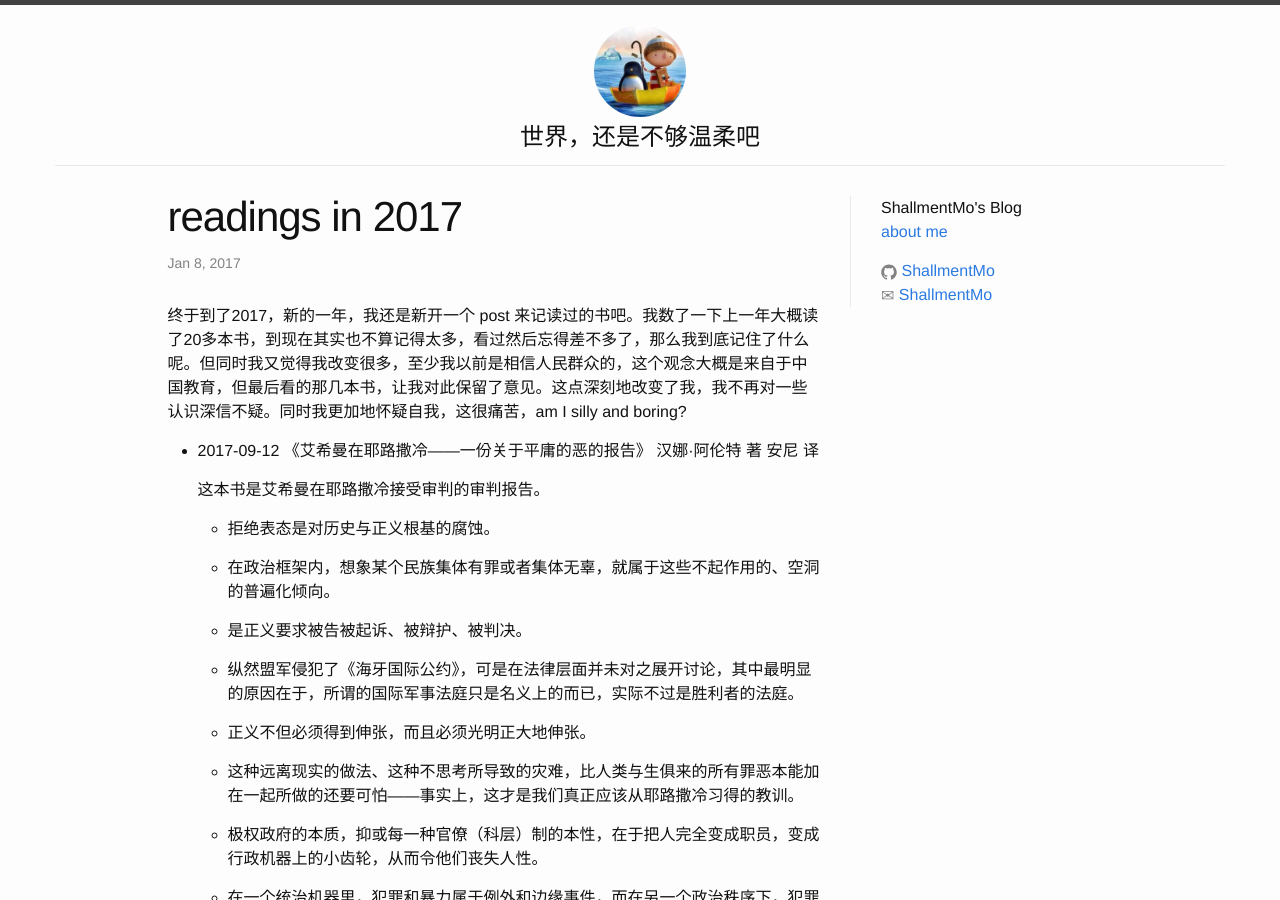
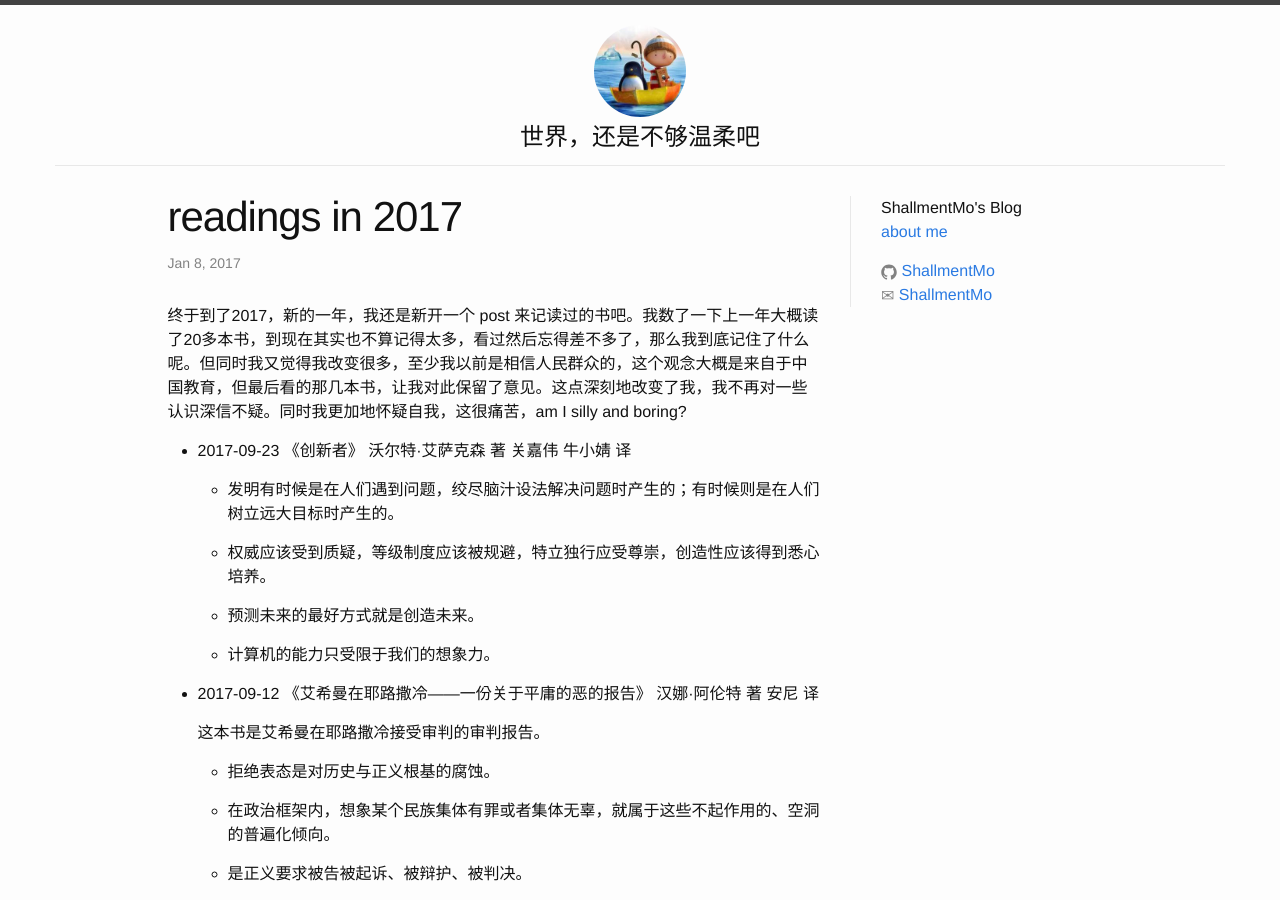
Before and after one commit to ShallmentMo/shallmentmo.github.com, a Jekyll site: the page built from _posts/2017-01-08-readings-in-2017.md, in a window 1280 px wide and 900 px high. Built offline with Jekyll 4.4.1, drawn with Linux system fonts in a browser that asks for light colours.

Commit message:
add 2017-09-23 reading

```diff
--- a/_posts/2017-01-08-readings-in-2017.md
+++ b/_posts/2017-01-08-readings-in-2017.md
@@ -6,6 +6,16 @@ categories: posts
 ---
 
 终于到了2017，新的一年，我还是新开一个 post 来记读过的书吧。我数了一下上一年大概读了20多本书，到现在其实也不算记得太多，看过然后忘得差不多了，那么我到底记住了什么呢。但同时我又觉得我改变很多，至少我以前是相信人民群众的，这个观念大概是来自于中国教育，但最后看的那几本书，让我对此保留了意见。这点深刻地改变了我，我不再对一些认识深信不疑。同时我更加地怀疑自我，这很痛苦，am I silly and boring?
+
+* 2017-09-23 《创新者》 沃尔特·艾萨克森 著 关嘉伟 牛小婧 译
+
+  * 发明有时候是在人们遇到问题，绞尽脑汁设法解决问题时产生的；有时候则是在人们树立远大目标时产生的。
+
+  * 权威应该受到质疑，等级制度应该被规避，特立独行应受尊崇，创造性应该得到悉心培养。
+
+  * 预测未来的最好方式就是创造未来。
+
+  * 计算机的能力只受限于我们的想象力。
 
 * 2017-09-12 《艾希曼在耶路撒冷——一份关于平庸的恶的报告》 汉娜·阿伦特 著 安尼 译
 
```
